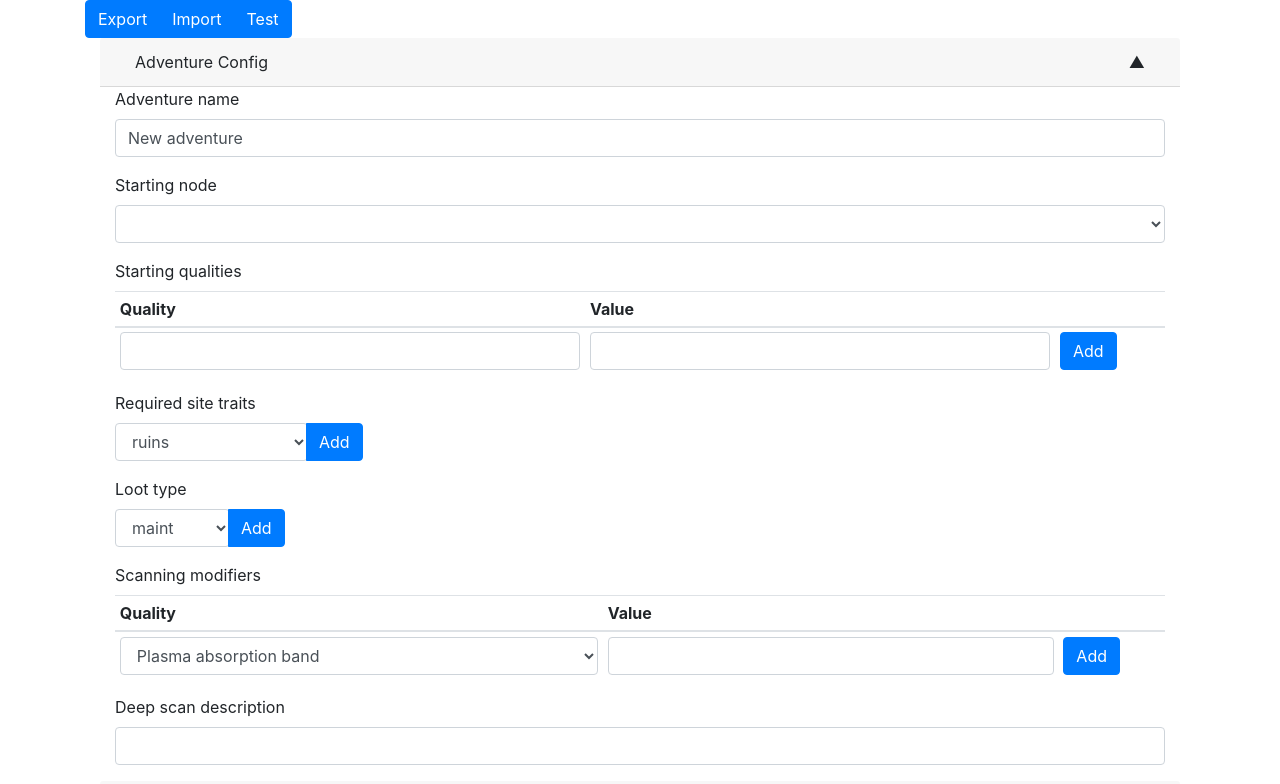
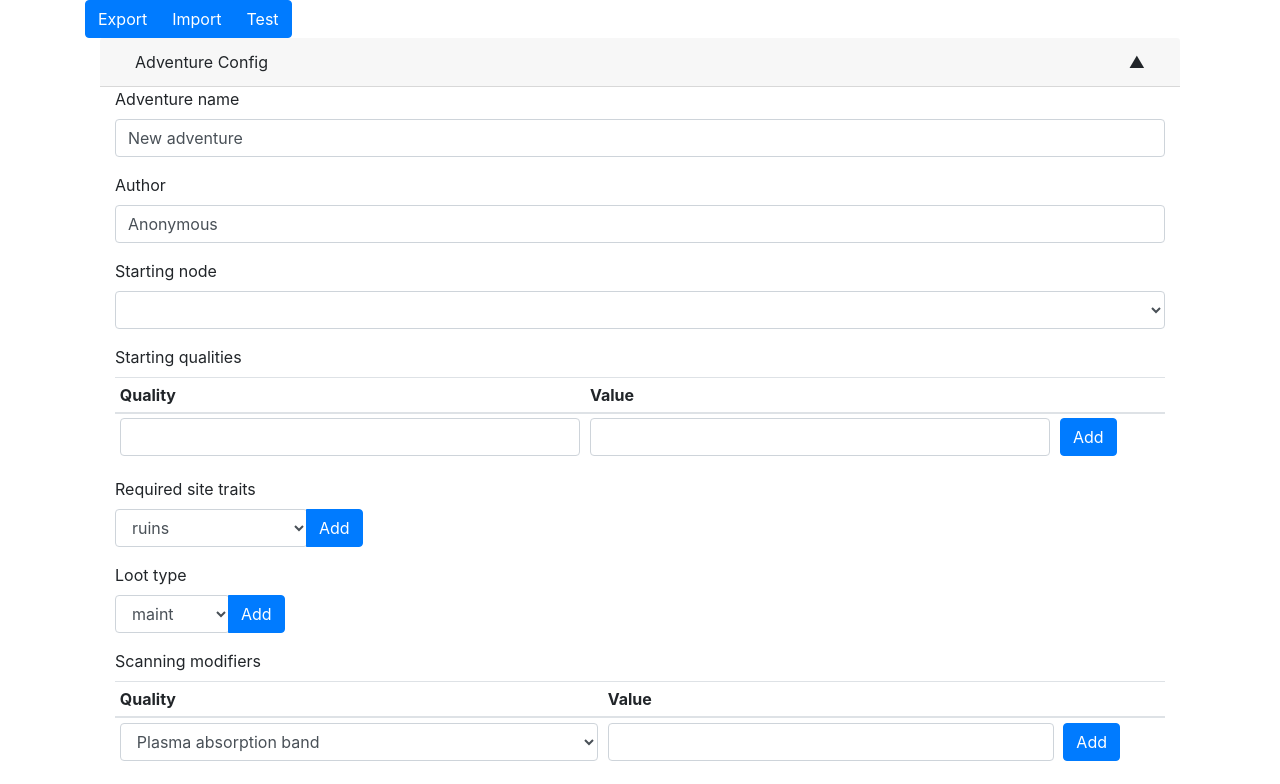
Before and after one commit to AnturK/adventure-maker, a React (Create React App) app: page / in a window 1280 px wide. Shown: the top 784 px of the page. Built offline with nearby package versions, Linux system fonts and the light colour scheme.

Commit message:
Fixup and author field.

```diff
--- a/src/Components/AdventureEditor.js
+++ b/src/Components/AdventureEditor.js
@@ -46,6 +46,7 @@ export function AdventureEditor() {
     const handleExport = () => {
       const data_object = {
         adventure_name: adventure.name,
+        author : adventure.author,
         starting_node: startingNode,
         starting_qualities: adventure.starting_qualities,
         required_site_traits: adventure.required_site_traits,
@@ -128,6 +129,7 @@ export function AdventureEditor() {
 
         const modified_adventure = {...adventure,
           name:result.adventure_name,
+          author : result.author,
           starting_node:result.starting_node,
           starting_qualities:result.starting_qualities,
           required_site_traits:result.required_site_traits,
@@ -221,6 +223,10 @@ export function AdventureEditor() {
                 <FormControl placeholder="New adventure" value={adventure.name} onChange={(e) => setAdventure(updateProp(adventure,"name",e.target.value))} />
               </FormGroup>
               <FormGroup>
+                <Form.Label>Author</Form.Label>
+                <FormControl value={adventure.author} onChange={(e) => setAdventure(updateProp(adventure,"author",e.target.value))} />
+              </FormGroup>
+              <FormGroup>
                 <Form.Label>Starting node</Form.Label>
                 <NodeSelectionDropdown value={startingNode} onChange={(e) => setAdventure(updateProp(adventure,"starting_node",e.target.value))} allowCustom={false}/>
               </FormGroup>
--- a/src/Components/AdventureNode.js
+++ b/src/Components/AdventureNode.js
@@ -1,5 +1,5 @@
 import React, { useRef } from 'react';
-import { Button, Card,Image, FormControl, FormGroup, Form, InputGroup, Container,Col,Row } from 'react-bootstrap'
+import { Button, Card,Image, FormControl, FormGroup, Form, InputGroup } from 'react-bootstrap'
 import { useRecoilState } from 'recoil'
 import { updateProp } from '../Helpers'
 import { NodeSelector, ChoiceData } from '../State'
@@ -60,7 +60,7 @@ export function AdventureNode(props) {
     const setUploadedImage = (e) => {
         var reader = new FileReader()
         reader.onload = (e) => {
-            var uploaded_image = new Image()
+            var uploaded_image = document.createElement('img');
             uploaded_image.onload = () =>{
                 if(uploaded_image.width !== 200 || uploaded_image.height !== 100){
                     alert(`Adventure images need to be be 200x100 pngs.`)
--- a/src/State.js
+++ b/src/State.js
@@ -20,6 +20,7 @@ export class AdventureData {
         this.band_modifiers = {}
         this.starting_qualities = {}
         this.deep_scan_description  = ""
+        this.author = "Anonymous"
     }
 }
 
```
